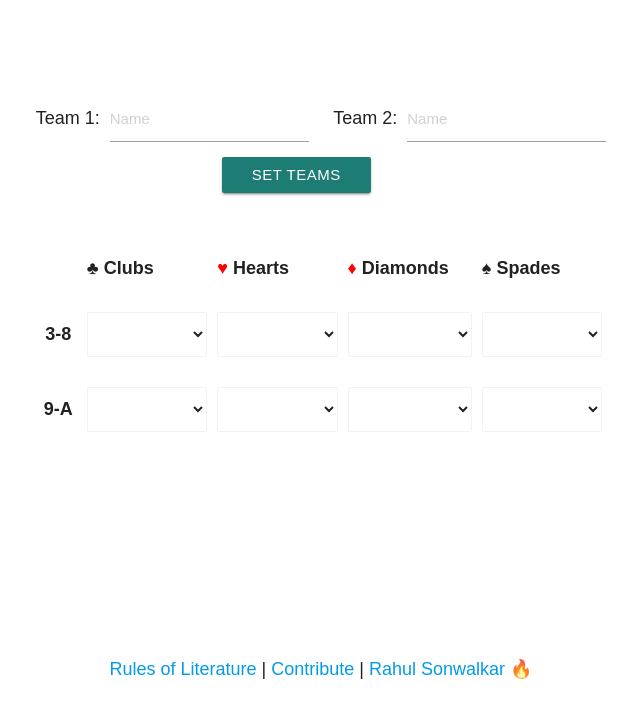
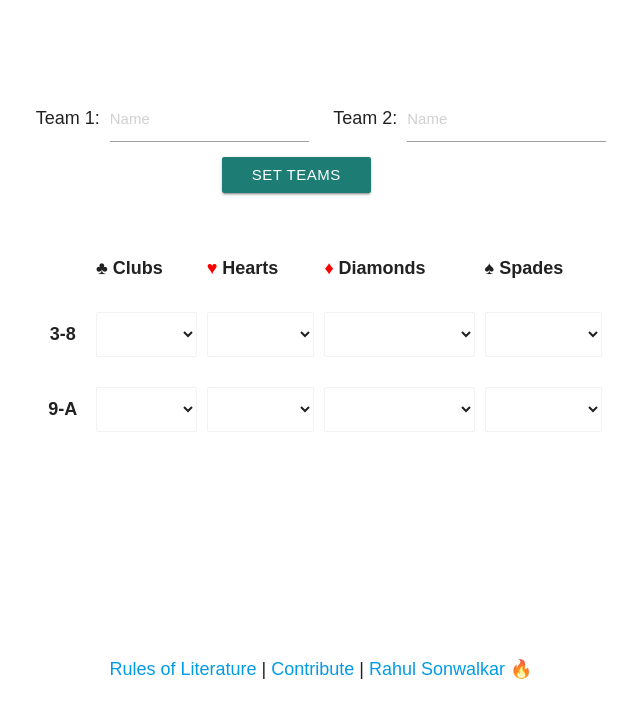
Before and after one commit to rahulsonwalkar/lit, a plain HTML site: page index.html in a window 1280 px wide. Both pictures are taken after a click on the button "SET TEAMS". Shown: the whole page, without its empty margins (319-959 px from the left). Drawn offline with nearby package versions, Linux system fonts and the light colour scheme.

Commit message:
Cleaned JS and minor styling fix

```diff
--- a/index.html
+++ b/index.html
@@ -1,168 +1,41 @@
 <!DOCTYPE html>
 <html>
+
 <head>
   <meta name="viewport" content="width=device-width, initial-scale=1.0">
   <title> Lit: Score Tracker for Literature</title>
+
   <head>
     <link rel="stylesheet" href="https://cdnjs.cloudflare.com/ajax/libs/materialize/0.100.2/css/materialize.min.css">
-
-
     <style>
       body {
         font-family: "Arial", Times, serif;
         font-size: 18px;
         align: center;
       }
+
       div.boundry {
         width: 100%
+      }
 
+      .font-red {
+        color: #ff0000;
       }
-.hearts {color: #ff0000;}
-.diamonds {color: #ff0000;}
+
+      @media (max-width: 992px) {
+          .responsive-table tr:nth-child(1){
+          padding-top: 1.2em;
+          font-size: 1.5em;
+        }
+      }
     </style>
+
     <body>
-<script type="text/javascript" src="https://code.jquery.com/jquery-3.2.1.min.js"></script>
-<script src="https://cdnjs.cloudflare.com/ajax/libs/materialize/0.100.2/js/materialize.min.js"></script>
-<script>
-var score1 = 0;
-var score2 = 0;
-$(document).ready(function() {
-    $('select').material_select();
-    ["lClub", "lHeart", "lDiamonds", "lSpades", "hClub", "hHeart", "hDiamonds", "hSpades"].forEach(function(elem) {
-        $('#'+elem)
-        .find('option')
-        .remove()
-        .end()
-        .append('<option value="">&nbsp; &nbsp; &nbsp; &nbsp; &nbsp; &nbsp; &nbsp;</option>')
-        .append('</option><option value="X">&#x274c;</option>')
-        .val('');
-	});
-});
-function setTeams() {
-    var lClub = document.getElementById("lClub");
-    var lHeart = document.getElementById("lHeart");
-    var lDiamonds = document.getElementById("lDiamonds");
-    var lSpades = document.getElementById("lSpades");
-    var hClub = document.getElementById("hClub");
-    var hHeart = document.getElementById("hHeart");
-    var hDiamonds = document.getElementById("hDiamonds");
-    var hSpades = document.getElementById("hSpades");
-    ["lClub", "lHeart", "lDiamonds", "lSpades", "hClub", "hHeart", "hDiamonds", "hSpades"].forEach(function(elem) {
-        $('#'+elem)
-        .find('option')
-        .remove()
-        .end()
-        .append('<option value="">&nbsp; &nbsp; &nbsp; &nbsp; &nbsp; &nbsp; &nbsp;</option>')
-        .append('</option><option value="X">&#x274c;</option>')
-        .val('');
-	});
-//Since DOM objects cannot be reused, create an array of identical objects.
-	var optionList = [ document.createElement("option"),
- document.createElement("option"),
- document.createElement("option"),
- document.createElement("option"),
- document.createElement("option"),
- document.createElement("option"),
- document.createElement("option"),
- document.createElement("option"),
- document.createElement("option"),
- document.createElement("option"),
- document.createElement("option"),
- document.createElement("option"),
- document.createElement("option"),
- document.createElement("option"),
- document.createElement("option"),
- document.createElement("option"),
- document.createElement("option"),
- document.createElement("option"),
- document.createElement("option"),
- document.createElement("option"),
- document.createElement("option"),
- document.createElement("option"),
- document.createElement("option"),
- document.createElement("option"),
- document.createElement("option"),
- document.createElement("option"),
- document.createElement("option"),
- document.createElement("option"),
- document.createElement("option"),
- document.createElement("option"),
- document.createElement("option"),
- document.createElement("option")]
-	optionList[0].text = document.getElementById("team1").value;
-	optionList[1].text = document.getElementById("team2").value;
-	optionList[2].text = document.getElementById("team1").value;
-	optionList[3].text = document.getElementById("team2").value;
-	optionList[4].text = document.getElementById("team1").value;
-	optionList[5].text = document.getElementById("team2").value;
-	optionList[6].text = document.getElementById("team1").value;
-	optionList[7].text = document.getElementById("team2").value;
-	optionList[8].text = document.getElementById("team1").value;
-	optionList[9].text = document.getElementById("team2").value;
-	optionList[10].text = document.getElementById("team1").value;
-	optionList[11].text = document.getElementById("team2").value;
-	optionList[12].text = document.getElementById("team1").value;
-	optionList[13].text = document.getElementById("team2").value;
-	optionList[14].text = document.getElementById("team1").value;
-	optionList[15].text = document.getElementById("team2").value;
-
-    optionList[16].text = "0.5" + document.getElementById("team1").value;
-	optionList[17].text = "0.5" +document.getElementById("team2").value;
-	optionList[18].text = "0.5" +document.getElementById("team1").value;
-	optionList[19].text = "0.5" +document.getElementById("team2").value;
-	optionList[20].text = "0.5" +document.getElementById("team1").value;
-	optionList[21].text = "0.5" +document.getElementById("team2").value;
-	optionList[22].text = "0.5" +document.getElementById("team1").value;
-	optionList[23].text = "0.5" +document.getElementById("team2").value;
-	optionList[24].text = "0.5" +document.getElementById("team1").value;
-	optionList[25].text = "0.5" +document.getElementById("team2").value;
-	optionList[26].text = "0.5" +document.getElementById("team1").value;
-	optionList[27].text = "0.5" +document.getElementById("team2").value;
-	optionList[28].text = "0.5" +document.getElementById("team1").value;
-	optionList[29].text = "0.5" +document.getElementById("team2").value;
-	optionList[30].text = "0.5" +document.getElementById("team1").value;
-	optionList[31].text = "0.5" +document.getElementById("team2").value;
-  lClub.add(optionList[0], lClub[0]);
-	lClub.add(optionList[1], lClub[1]);
-	lHeart.add(optionList[2], lHeart[0]);
-	lHeart.add(optionList[3], lHeart[1]);
-	lDiamonds.add(optionList[4], lDiamonds[0]);
-	lDiamonds.add(optionList[5], lDiamonds[1]);
-	lSpades.add(optionList[6], lSpades[0]);
-	lSpades.add(optionList[7], lSpades[1]);
-	hClub.add(optionList[8], hClub[0]);
-	hClub.add(optionList[9], hClub[1]);
-	hHeart.add(optionList[10], hHeart[0]);
-	hHeart.add(optionList[11], hHeart[1]);
-	hDiamonds.add(optionList[12], hDiamonds[0]);
-	hDiamonds.add(optionList[13], hDiamonds[1]);
-  hSpades.add(optionList[14], hSpades[0]);
-	hSpades.add(optionList[15], hSpades[1]);
-
-	lClub.add(optionList[16], lClub[2]);
-	lClub.add(optionList[17], lClub[3]);
-	lHeart.add(optionList[18], lHeart[2]);
-	lHeart.add(optionList[19], lHeart[3]);
-	lDiamonds.add(optionList[20], lDiamonds[2]);
-	lDiamonds.add(optionList[21], lDiamonds[3]);
-	lSpades.add(optionList[22], lSpades[2]);
-	lSpades.add(optionList[23], lSpades[3]);
-	hClub.add(optionList[24], hClub[2]);
-	hClub.add(optionList[25], hClub[3]);
-	hHeart.add(optionList[26], hHeart[2]);
-	hHeart.add(optionList[27], hHeart[3]);
-	hDiamonds.add(optionList[28], hDiamonds[2]);
-	hDiamonds.add(optionList[29], hDiamonds[3]);
-  hSpades.add(optionList[30], hSpades[2]);
-	hSpades.add(optionList[31], hSpades[3]);
-}
-</script>
       <center>
         <div class="boundry">
           <br>
           <br>
           <br>
-
           <div class="row">
             <div class="col l3">
             </div>
@@ -187,44 +60,66 @@ function setTeams() {
                 </div>
                 <br>
 
-      <div class="col s12" >
+                <div class="col s12">
                   <table class="centered responsive-table">
                     <tbody>
                       <tr>
-                     <th>  </th>
+                        <th> </th>
                         <th>&clubs; Clubs</th>
-                     <th><span class="hearts">&hearts;</span> Hearts</th>
-                     <th><span class="diamonds">&diams;</span> Diamonds</th>
+                        <th>
+                          <span class="font-red">&hearts;</span> Hearts</th>
+                        <th>
+                          <span class="font-red">&diams;</span> Diamonds</th>
                         <th>&spades; Spades</th>
                       </tr>
                       <tr>
-                     <td><b>3-8</b></td>
                         <td>
-                        <select class="browser-default" id="lClub"><option value="">&nbsp; &nbsp; &nbsp; &nbsp; &nbsp; &nbsp; &nbsp;</option></select>
+                          <b>3-8</b>
                         </td>
                         <td>
-                        <select class="browser-default" id="lHeart"><option value="">&nbsp; &nbsp; &nbsp; &nbsp; &nbsp; &nbsp; &nbsp;</option></select>
+                          <select class="browser-default team-select">
+                            <option value="">&nbsp;&nbsp;&nbsp;&nbsp;&nbsp;</option>
+                          </select>
                         </td>
                         <td>
-                        <select class="browser-default" id="lDiamonds"><option value="">&nbsp; &nbsp; &nbsp; &nbsp; &nbsp; &nbsp; &nbsp;</option></select>
+                          <select class="browser-default team-select">
+                            <option value="">&nbsp;&nbsp;&nbsp;&nbsp;&nbsp;</option>
+                          </select>
                         </td>
                         <td>
-                        <select class="browser-default" id="lSpades"><option value="">&nbsp; &nbsp; &nbsp; &nbsp; &nbsp; &nbsp; &nbsp;</option></select>
+                          <select class="browser-default team-select">
+                            <option value="">&nbsp;&nbsp;&nbsp;&nbsp;&nbsp;</option>
+                          </select>
+                        </td>
+                        <td>
+                          <select class="browser-default team-select">
+                            <option value="">&nbsp;&nbsp;&nbsp;&nbsp;&nbsp;</option>
+                          </select>
                         </td>
                       </tr>
                       <tr>
-                     <td><b>9-A</b></td>
                         <td>
-                        <select class="browser-default" id="hClub"><option value=""></option></select>
+                          <b>9-A</b>
                         </td>
                         <td>
-                        <select class="browser-default" id="hHeart"><option value=""></option></select>
+                          <select class="browser-default team-select">
+                            <option value="">&nbsp;&nbsp;&nbsp;&nbsp;&nbsp;</option>
+                          </select>
                         </td>
                         <td>
-                        <select class="browser-default" id="hDiamonds"><option value=""></option></select>
+                          <select class="browser-default team-select">
+                            <option value="">&nbsp;&nbsp;&nbsp;&nbsp;&nbsp;</option>
+                          </select>
                         </td>
                         <td>
-                        <select class="browser-default" id="hSpades"><option value=""></option></select>
+                          <select class="browser-default team-select">
+                            <option value="">&nbsp;&nbsp;&nbsp;&nbsp;&nbsp;</option>
+                          </select>
+                        </td>
+                        <td>
+                          <select class="browser-default team-select">
+                            <option value="">&nbsp;&nbsp;&nbsp;&nbsp;&nbsp;</option>
+                          </select>
                         </td>
                       </tr>
 
@@ -244,8 +139,38 @@ function setTeams() {
           <br>
           <br>
           <br>
-<br> <a href="https://en.wikipedia.org/wiki/Literature_(card_game)">Rules of Literature</a>    |    <a href="https://github.com/rahulsonwalkar/lit">Contribute</a>    |    <a href="http://rahul.ru">Rahul Sonwalkar</a> &#x1f525;
+          <br>
+          <a href="https://en.wikipedia.org/wiki/Literature_(card_game)">Rules of Literature</a> |
+          <a href="https://github.com/rahulsonwalkar/lit">Contribute</a> |
+          <a href="http://rahul.ru">Rahul Sonwalkar</a> &#x1f525;
         </div>
       </center>
+
+      <script type="text/javascript" src="https://code.jquery.com/jquery-3.2.1.min.js"></script>
+      <script src="https://cdnjs.cloudflare.com/ajax/libs/materialize/0.100.2/js/materialize.min.js"></script>
+      <script>
+        var score1 = 0;
+        var score2 = 0;
+        $(document).ready(function () {
+          $('select').material_select();
+        });
+        function setTeams() {
+          var team1_name, team2_name;
+          team1_name = document.getElementById("team1").value;;
+          team2_name = document.getElementById("team2").value;
+          var select_elements = $(".team-select");
+          var i, html_string;
+          for (i = 0; i < 8; ++i) {
+            html_string = '<option val="def"></option>';
+            html_string += '<option val="t1">' + team1_name + '</option>';
+            html_string += '<option val="t2">' + team2_name + '</option>';
+            html_string += '<option val="ht1">' + '0.5 ' + team1_name + '</option>';
+            html_string += '<option val="ht2">' + '0.5 ' + team2_name + '</option>';
+            html_string += '<option val="x">X</option>';
+            select_elements.eq(i).html(html_string);
+          }
+        }
+      </script>
     </body>
+
 </html>
```
Lines whose indentation alone changed are shown as unchanged.
